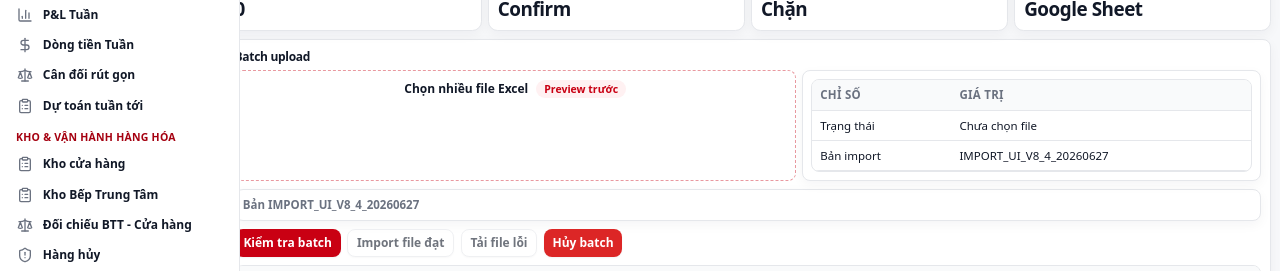
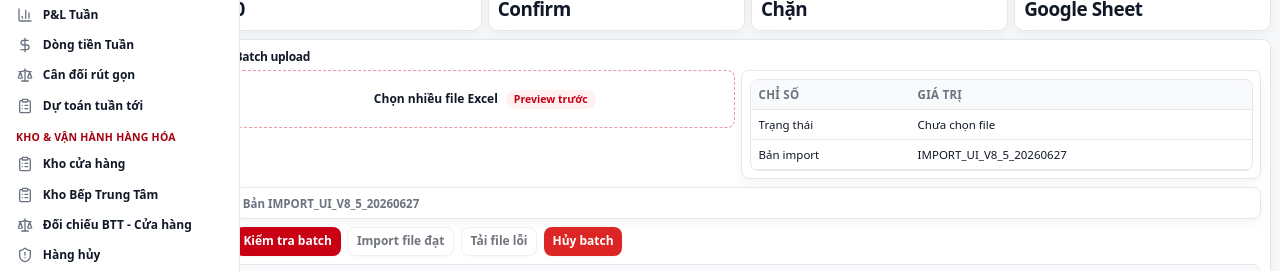
Before and after one commit to daotanluc1990/ketoan_lang2, a Next.js app: page /import-nhap-lieu in a window 1280 px wide. Shown: the part 205-476 px from the top of the page. Built offline with nearby package versions, Linux system fonts and the light colour scheme; no server answers.

Commit message:
ui: reduce empty space in batch upload picker

```diff
--- a/src/components/forms/BatchUploadMock.tsx
+++ b/src/components/forms/BatchUploadMock.tsx
@@ -5,7 +5,7 @@ import type { ChangeEvent } from 'react';
 import { Button } from '@/components/ui/Button';
 import { ReportTable } from '@/components/report/ReportTable';
 
-const IMPORT_UI_VERSION = 'IMPORT_UI_V8_4_20260627';
+const IMPORT_UI_VERSION = 'IMPORT_UI_V8_5_20260627';
 
 type ImportPreviewSummary = { dongMoi: number; duLieuTrung: number; duLieuLech: number; dongLoi: number };
 type ImportPreview = { maLanImport: string; loaiDuLieu: string; chiNhanh: string; tenFile: string; summary: ImportPreviewSummary };
@@ -24,7 +24,7 @@ function nextActionFromFile(file: BatchPreviewFile) {
   if (status === 'Có lỗi') return file.warnings[0] || 'Sửa lỗi';
   if (status === 'Cần đối chiếu') return 'Đối chiếu';
   if (status === 'Cảnh báo') return file.warnings[0] || 'Kiểm tra';
-  return 'Có thể import';
+  return file.preview.summary.duLieuTrung > 0 && file.preview.summary.dongMoi === 0 ? 'Đã có, bỏ qua' : 'Có thể import';
 }
 
 function payloadErrorMessage(payload: { message?: string; error?: { message?: string } }, fallback: string) { return payload.error?.message ?? payload.message ?? fallback; }
@@ -47,8 +47,8 @@ export function BatchUploadMock() {
     return preview.files.map((file: BatchPreviewFile) => [file.tenFile, file.loaiDuLieu, 'Tự nhận diện', file.chiNhanh, String(file.preview.summary.dongMoi), String(file.preview.summary.duLieuTrung), String(file.preview.summary.duLieuLech), String(file.preview.summary.dongLoi), statusFromFile(file), nextActionFromFile(file)]);
   }, [preview, selectedFiles]);
 
-  const canConfirm = Boolean(preview && preview.summary.dongLoi === 0 && preview.summary.duLieuLech === 0 && preview.summary.soFileKhongNhanDien === 0);
-  const summaryRows = preview ? [['File', String(preview.summary.soFile)], ['Dòng mới', String(preview.summary.dongMoi)], ['Trùng', String(preview.summary.duLieuTrung)], ['Lệch', String(preview.summary.duLieuLech)], ['Lỗi', String(preview.summary.dongLoi)], ['Kết luận', canConfirm ? 'Đạt' : 'Chưa thể import']] : [['Trạng thái', selectedFiles.length ? 'Đã chọn file' : 'Chưa chọn file'], ['Bản import', IMPORT_UI_VERSION]];
+  const canConfirm = Boolean(preview && preview.summary.dongMoi > 0 && preview.summary.dongLoi === 0 && preview.summary.duLieuLech === 0 && preview.summary.soFileKhongNhanDien === 0);
+  const summaryRows = preview ? [['File', String(preview.summary.soFile)], ['Dòng mới', String(preview.summary.dongMoi)], ['Trùng', String(preview.summary.duLieuTrung)], ['Lệch', String(preview.summary.duLieuLech)], ['Lỗi', String(preview.summary.dongLoi)], ['Kết luận', preview.summary.dongMoi ? (canConfirm ? 'Đạt' : 'Chưa thể import') : 'Không có dòng mới']] : [['Trạng thái', selectedFiles.length ? 'Đã chọn file' : 'Chưa chọn file'], ['Bản import', IMPORT_UI_VERSION]];
 
   async function checkBatch() {
     if (!selectedFiles.length) { setMessage('Chưa chọn file.'); return; }
@@ -86,15 +86,15 @@ export function BatchUploadMock() {
 
   return (
     <div className="space-y-2.5">
-      <div className="grid gap-2 xl:grid-cols-[1.1fr_0.9fr]">
-        <label className="block rounded-lg border border-dashed border-lang-red/40 bg-white p-3 text-center transition hover:border-lang-red">
+      <div className="grid gap-2 xl:grid-cols-[minmax(0,1fr)_520px] xl:items-start">
+        <label className="flex h-[58px] cursor-pointer items-center justify-center rounded-lg border border-dashed border-lang-red/40 bg-white px-3 text-center transition hover:border-lang-red hover:bg-lang-redSoft/20">
           <input className="sr-only" type="file" multiple accept=".xlsx,.xls,.csv" onChange={(event: ChangeEvent<HTMLInputElement>) => { setSelectedFiles(Array.from(event.target.files ?? [])); setPreview(null); setMessage(`Đã chọn file. ${IMPORT_UI_VERSION}`); }} />
           <span className="text-[13px] font-black text-lang-ink">Chọn nhiều file Excel</span>
           <span className="ml-2 rounded-full bg-lang-redSoft px-2 py-0.5 text-[11px] font-bold text-lang-red">Preview trước</span>
         </label>
-        <div className="rounded-lg border border-lang-line bg-white p-2.5 shadow-soft"><ReportTable headers={['Chỉ số', 'Giá trị']} rows={summaryRows} maxHeight="max-h-[120px]" /></div>
+        <div className="rounded-lg border border-lang-line bg-white p-2 shadow-soft"><ReportTable headers={['Chỉ số', 'Giá trị']} rows={summaryRows} maxHeight="max-h-[100px]" /></div>
       </div>
-      {selectedFiles.length > 0 ? <div className="rounded-lg border border-lang-line bg-white p-2.5 text-[12px] shadow-soft"><span className="font-bold text-lang-ink">File:</span> <span className="text-lang-muted">{selectedFiles.map((file) => file.name).join(', ')}</span></div> : null}
+      {selectedFiles.length > 0 ? <div className="rounded-lg border border-lang-line bg-white p-2 text-[12px] shadow-soft"><span className="font-bold text-lang-ink">File:</span> <span className="text-lang-muted">{selectedFiles.map((file) => file.name).join(', ')}</span></div> : null}
       <div className="rounded-lg border border-lang-line bg-white p-2 text-[12px] font-semibold text-lang-muted shadow-soft">{message}</div>
       <div className="flex flex-wrap gap-2">
         <Button onClick={checkBatch} disabled={loading}>{loading ? 'Đang kiểm tra...' : 'Kiểm tra batch'}</Button>
```
